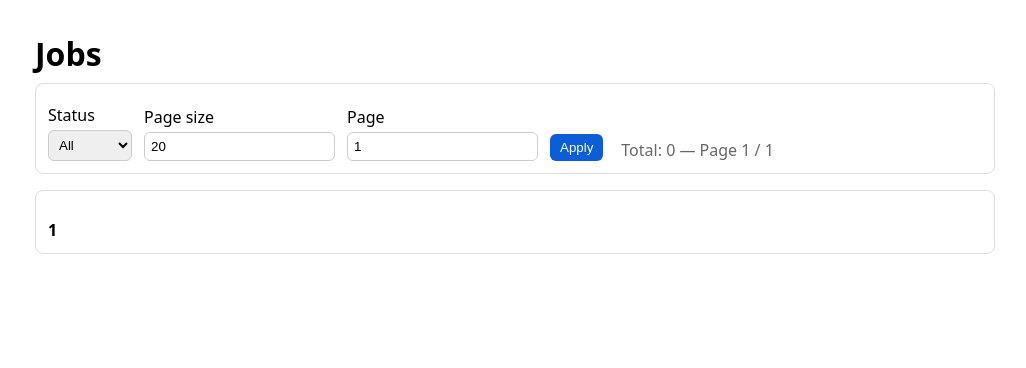
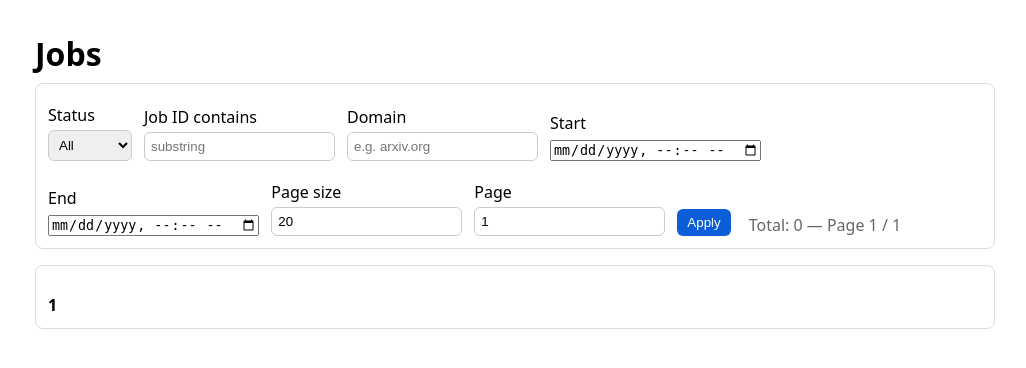
Before and after one commit to foxcube3/AI-Crawler, a FastAPI app: page /jobs-ui in a window 1280 px wide. Shown: the top 368 px of the page, without its empty margins (125-1151 px from the left). Run offline with FastAPI, Linux system fonts and the light colour scheme.

Commit message:
feat: add job filtering by ID, domain, and creation date to jobs UI
Co-authored-by: Genie <genie@cosine.sh>

```diff
--- a/server.py
+++ b/server.py
@@ -8,6 +8,7 @@ import time
 import threading
 import sqlite3
 from typing import Optional, List, Dict
+from datetime import datetime
 
 from ai_crawler import crawl, build_vector_index, ask_question, generate_html_report_jinja, CrawlResult, compute_domain_stats
 
@@ -708,17 +709,64 @@ def list_jobs(output_dir: str = "data"):
     return {"jobs": jobs}
 
 @app.get("/jobs-ui", response_class=HTMLResponse)
-def jobs_ui(output_dir: str = "data", page: int = 1, page_size: int = 20, status: str = "all"):
+def jobs_ui(
+    output_dir: str = "data",
+    page: int = 1,
+    page_size: int = 20,
+    status: str = "all",
+    q: Optional[str] = None,
+    start: Optional[str] = None,
+    end: Optional[str] = None,
+    domain: Optional[str] = None,
+):
     # Retrieve and filter jobs
     data = list_jobs(output_dir=output_dir)
     jobs = data.get("jobs", [])
     status = (status or "all").lower()
+
+    # Text search
+    q_val = (q or "").strip().lower()
+    if q_val:
+        jobs = [j for j in jobs if q_val in j.get("job_id", "").lower()]
+
+    # Time range filtering (using meta.created_at)
+    def parse_dt(s: Optional[str]) -> Optional[float]:
+        if not s:
+            return None
+        try:
+            # Expect HTML datetime-local format: YYYY-MM-DDTHH:MM
+            return datetime.strptime(s, "%Y-%m-%dT%H:%M").timestamp()
+        except Exception:
+            try:
+                return float(s)
+            except Exception:
+                return None
+
+    start_ts = parse_dt(start)
+    end_ts = parse_dt(end)
+    if start_ts is not None:
+        jobs = [j for j in jobs if float(j.get("meta", {}).get("created_at", 0.0)) >= start_ts]
+    if end_ts is not None:
+        jobs = [j for j in jobs if float(j.get("meta", {}).get("created_at", 0.0)) <= end_ts]
+
+    # Domain filter via events table (if provided)
+    dom = (domain or "").strip().lower()
+    if dom:
+        try:
+            rows = _db_query("SELECT DISTINCT job_id FROM events WHERE data_json LIKE ?", (f'%"domain":"{dom}"%',))
+            allowed_ids = {jid for (jid,) in rows}
+            jobs = [j for j in jobs if j.get("job_id") in allowed_ids]
+        except Exception:
+            jobs = [j for j in jobs if False]  # no match if error
+
+    # Status filter
     if status in {"active", "running"}:
         jobs = [j for j in jobs if j.get("active")]
     elif status in {"done", "completed"}:
         jobs = [j for j in jobs if j.get("done")]
     elif status in {"pending"}:
         jobs = [j for j in jobs if (not j.get("active")) and (not j.get("done"))]
+
     # Sort by created_at desc if available
     try:
         jobs.sort(key=lambda j: float(j.get("meta", {}).get("created_at", 0.0)), reverse=True)
@@ -728,9 +776,9 @@ def jobs_ui(output_dir: str = "data", page: int = 1, page_size: int = 20, status
     page_size = max(1, int(page_size))
     pages = max(1, (total + page_size - 1) // page_size)
     page = max(1, min(int(page), pages))
-    start = (page - 1) * page_size
-    end = min(total, start + page_size)
-    jobs_page = jobs[start:end]
+    start_idx = (page - 1) * page_size
+    end_idx = min(total, start_idx + page_size)
+    jobs_page = jobs[start_idx:end_idx]
     if env:
         try:
             tmpl = env.get_template("jobs.html")
@@ -742,6 +790,10 @@ def jobs_ui(output_dir: str = "data", page: int = 1, page_size: int = 20, status
                 page_size=page_size,
                 status=status,
                 output_dir=output_dir,
+                q=q_val,
+                start=start or "",
+                end=end or "",
+                domain=dom,
             )
         except Exception:
             pass
--- a/templates/jobs.html
+++ b/templates/jobs.html
@@ -36,6 +36,22 @@
         </select>
       </div>
       <div>
+        <label>Job ID contains</label>
+        <input type="text" name="q" value="{{ q or '' }}" placeholder="substring">
+      </div>
+      <div>
+        <label>Domain</label>
+        <input type="text" name="domain" value="{{ domain or '' }}" placeholder="e.g. arxiv.org">
+      </div>
+      <div>
+        <label>Start</label>
+        <input type="datetime-local" name="start" value="{{ start or '' }}">
+      </div>
+      <div>
+        <label>End</label>
+        <input type="datetime-local" name="end" value="{{ end or '' }}">
+      </div>
+      <div>
         <label>Page size</label>
         <input type="number" name="page_size" value="{{ page_size }}" min="1">
       </div>
@@ -71,17 +87,17 @@
     </ul>
     <nav>
       {% if page > 1 %}
-        <a href="/jobs-ui?output_dir={{ output_dir or 'data' }}&status={{ status }}&page_size={{ page_size }}&page={{ page - 1 }}">Prev</a>
+        <a href="/jobs-ui?output_dir={{ output_dir or 'data' }}&status={{ status }}&q={{ q or '' }}&domain={{ domain or '' }}&start={{ start or '' }}&end={{ end or '' }}&page_size={{ page_size }}&page={{ page - 1 }}">Prev</a>
       {% endif %}
       {% for p in range(1, pages + 1) %}
         {% if p == page %}
           <strong>{{ p }}</strong>
         {% else %}
-          <a href="/jobs-ui?output_dir={{ output_dir or 'data' }}&status={{ status }}&page_size={{ page_size }}&page={{ p }}">{{ p }}</a>
+          <a href="/jobs-ui?output_dir={{ output_dir or 'data' }}&status={{ status }}&q={{ q or '' }}&domain={{ domain or '' }}&start={{ start or '' }}&end={{ end or '' }}&page_size={{ page_size }}&page={{ p }}">{{ p }}</a>
         {% endif %}
       {% endfor %}
       {% if page < pages %}
-        <a href="/jobs-ui?output_dir={{ output_dir or 'data' }}&status={{ status }}&page_size={{ page_size }}&page={{ page + 1 }}">Next</a>
+        <a href="/jobs-ui?output_dir={{ output_dir or 'data' }}&status={{ status }}&q={{ q or '' }}&domain={{ domain or '' }}&start={{ start or '' }}&end={{ end or '' }}&page_size={{ page_size }}&page={{ page + 1 }}">Next</a>
       {% endif %}
     </nav>
   </div>
```
